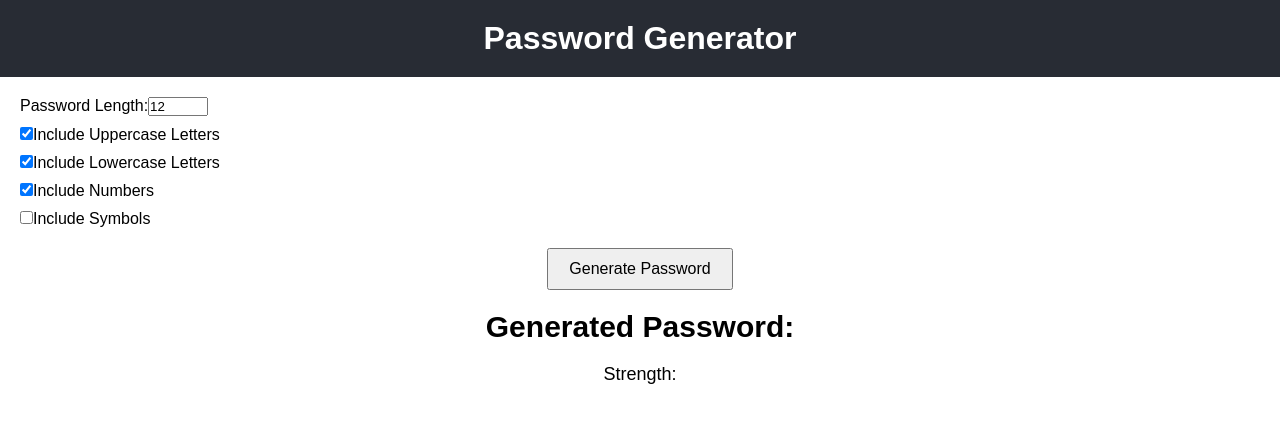
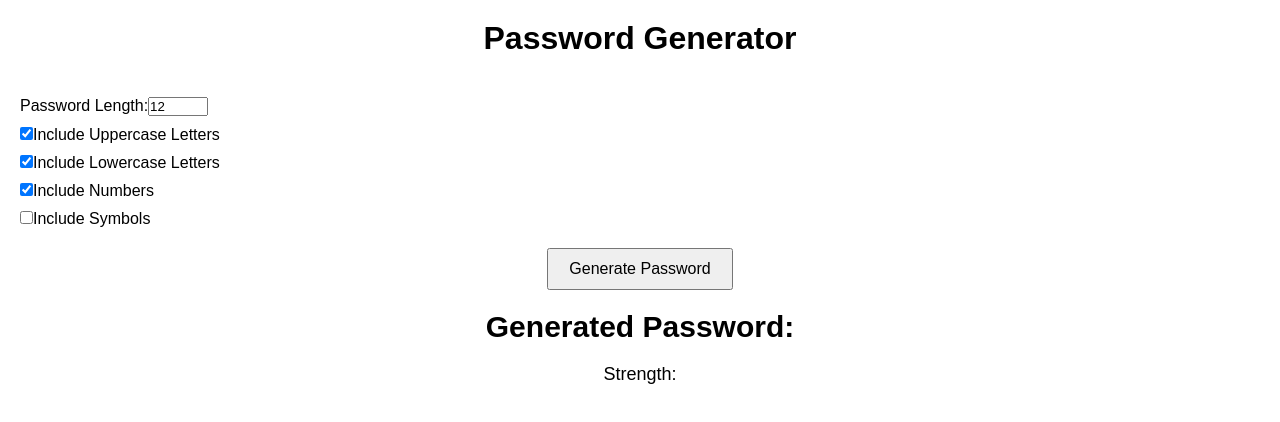
Before and after one commit to somanshubhardwaj/generatepassword, a React (Create React App) app: page / in a window 1280 px wide. Shown: the top 422 px of the page. Built offline with nearby package versions, Linux system fonts and the light colour scheme.

Commit message:
updated index.html created README.md

```diff
--- a/public/index.html
+++ b/public/index.html
@@ -10,34 +10,11 @@
       content="Web site created using create-react-app"
     />
     <link rel="apple-touch-icon" href="%PUBLIC_URL%/logo192.png" />
-    <!--
-      manifest.json provides metadata used when your web app is installed on a
-      user's mobile device or desktop. See https://developers.google.com/web/fundamentals/web-app-manifest/
-    -->
     <link rel="manifest" href="%PUBLIC_URL%/manifest.json" />
-    <!--
-      Notice the use of %PUBLIC_URL% in the tags above.
-      It will be replaced with the URL of the `public` folder during the build.
-      Only files inside the `public` folder can be referenced from the HTML.
-
-      Unlike "/favicon.ico" or "favicon.ico", "%PUBLIC_URL%/favicon.ico" will
-      work correctly both with client-side routing and a non-root public URL.
-      Learn how to configure a non-root public URL by running `npm run build`.
-    -->
-    <title>React App</title>
+    <title>Password Generator using React</title>
   </head>
   <body>
     <noscript>You need to enable JavaScript to run this app.</noscript>
     <div id="root"></div>
-    <!--
-      This HTML file is a template.
-      If you open it directly in the browser, you will see an empty page.
-
-      You can add webfonts, meta tags, or analytics to this file.
-      The build step will place the bundled scripts into the <body> tag.
-
-      To begin the development, run `npm start` or `yarn start`.
-      To create a production bundle, use `npm run build` or `yarn build`.
-    -->
   </body>
 </html>
--- a/src/App.css
+++ b/src/App.css
@@ -6,9 +6,9 @@
 }
 
 .App-header {
-  background-color: #282c34;
+
   padding: 20px;
-  color: white;
+
 }
 
 .settings {
@@ -24,6 +24,7 @@
   padding: 10px 20px;
   font-size: 16px;
   cursor: pointer;
+
 }
 
 .result {
```
Also changed, not shown: 1 other file (tests, documents, lock files or other folders).
